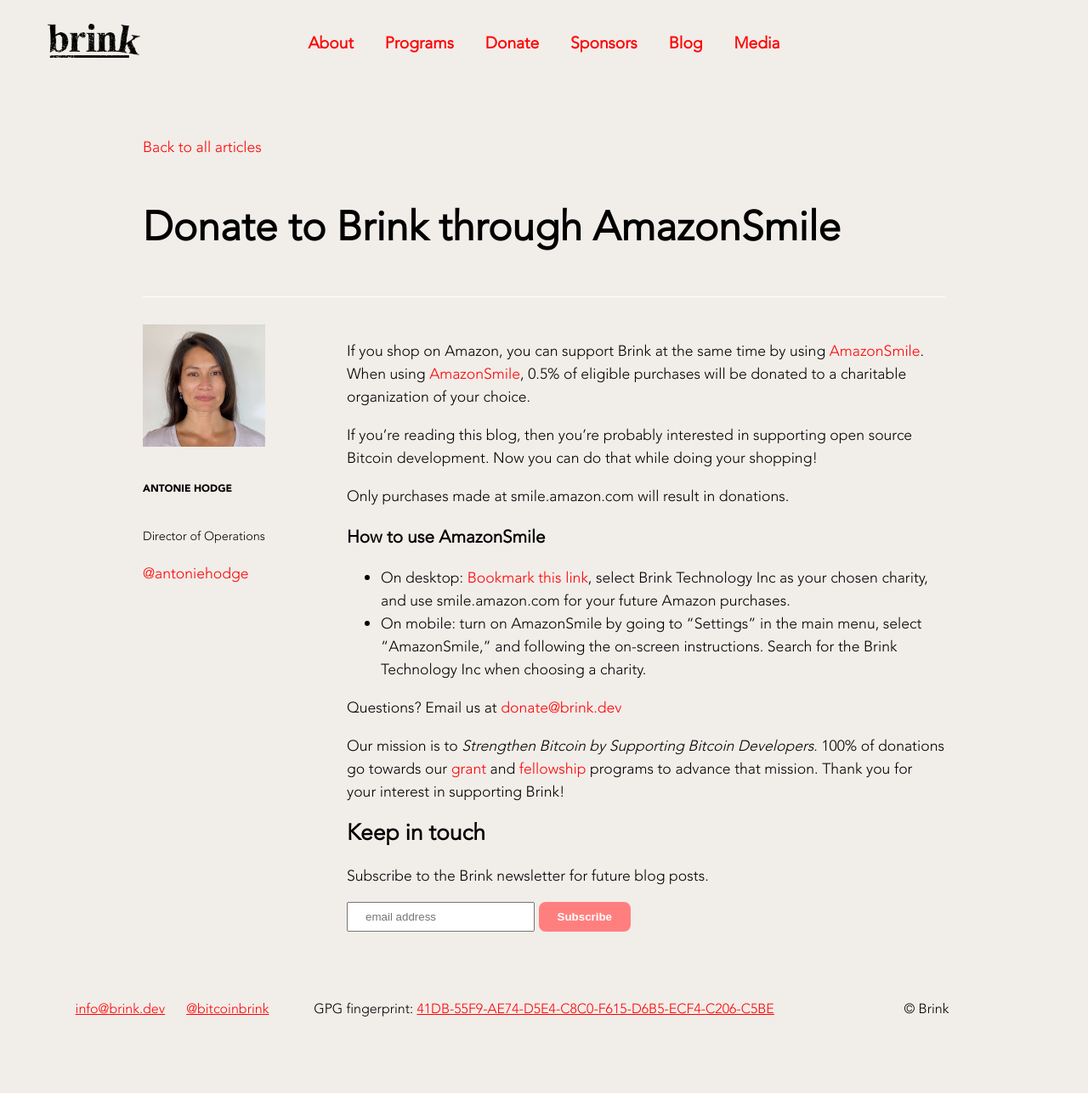
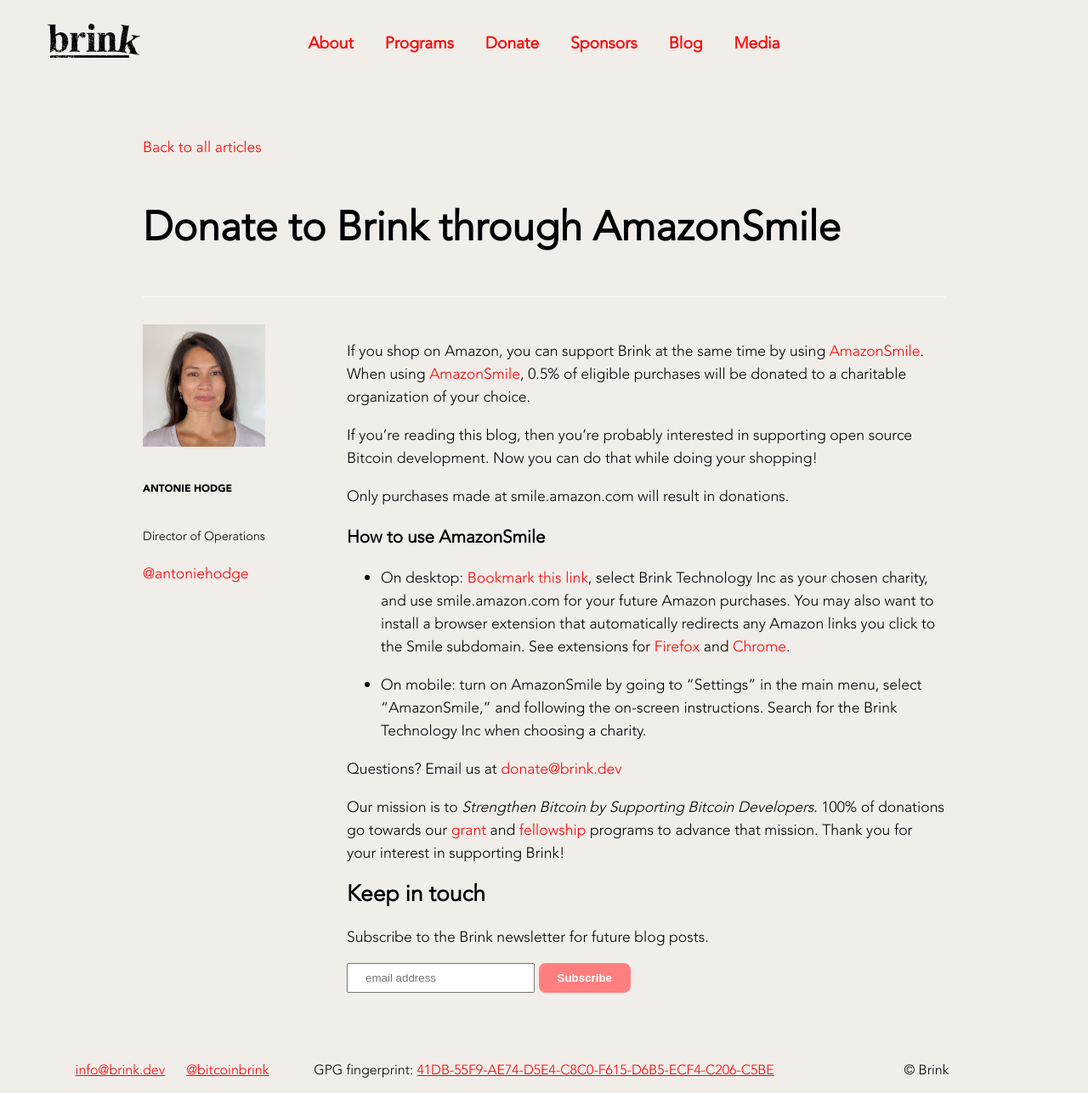
Before and after one commit to bitcoinbrink/website, a Jekyll site: the page built from _posts/2021-04-30-donate-through-amazonsmile.md, in a window 1280 px wide and 1287 px high. Shown: the whole window at 85% size. Built offline with Jekyll 4.4.1, drawn with Linux system fonts in a browser that asks for light colours.

Commit message:
Blog: Amazon Smile: also suggest browser extensions

```diff
--- a/_posts/2021-04-30-donate-through-amazonsmile.md
+++ b/_posts/2021-04-30-donate-through-amazonsmile.md
@@ -20,7 +20,11 @@
 
 * On desktop: [Bookmark this link][AmazonSmile], select Brink Technology Inc as
   your chosen charity, and use smile.amazon.com for your future Amazon
-  purchases.
+  purchases.  You may also want to install a browser extension that
+  automatically redirects any Amazon links you click to the Smile
+  subdomain.  See extensions for [Firefox][ff smile] and [Chrome][chrome
+  smile].
+
 * On mobile: turn on AmazonSmile by going to “Settings” in the main menu,
   select “AmazonSmile,” and following the on-screen instructions. Search for
   the Brink Technology Inc when choosing a charity.
@@ -35,3 +39,5 @@
 [donate email]: mailto:donate@brink.dev
 [grant]: /programs#grants
 [fellowship]: /programs#fellowship
+[ff smile]: https://addons.mozilla.org/en-US/firefox/search/?q=amazon%20smile
+[chrome smile]: https://chrome.google.com/webstore/search/amazon%20smile
```
